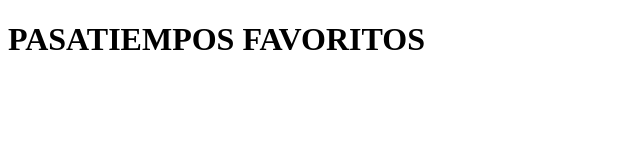
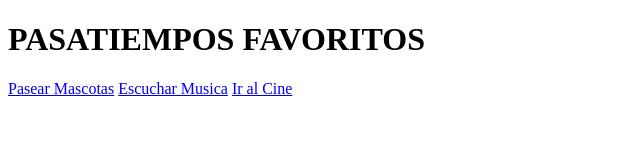
Before and after one commit to Ronaldo-bc14/Pasatiempos53, a plain HTML site: page index.html in a window 1280 px wide. Shown: the whole page, without its empty margins (0-640 px from the left). Drawn offline with Linux system fonts and the light colour scheme.

Commit message:
agregar links hacia otras secciones

```diff
--- a/index.html
+++ b/index.html
@@ -8,7 +8,8 @@
 <body>
     <h1>PASATIEMPOS FAVORITOS</h1>
 
-
-
+    <a href="pasearmascotas.html">Pasear Mascotas</a>
+    <a href="escucharmusica.html">Escuchar Musica</a>
+    <a href="cine.html">Ir al Cine</a>
 </body>
 </html>
```
